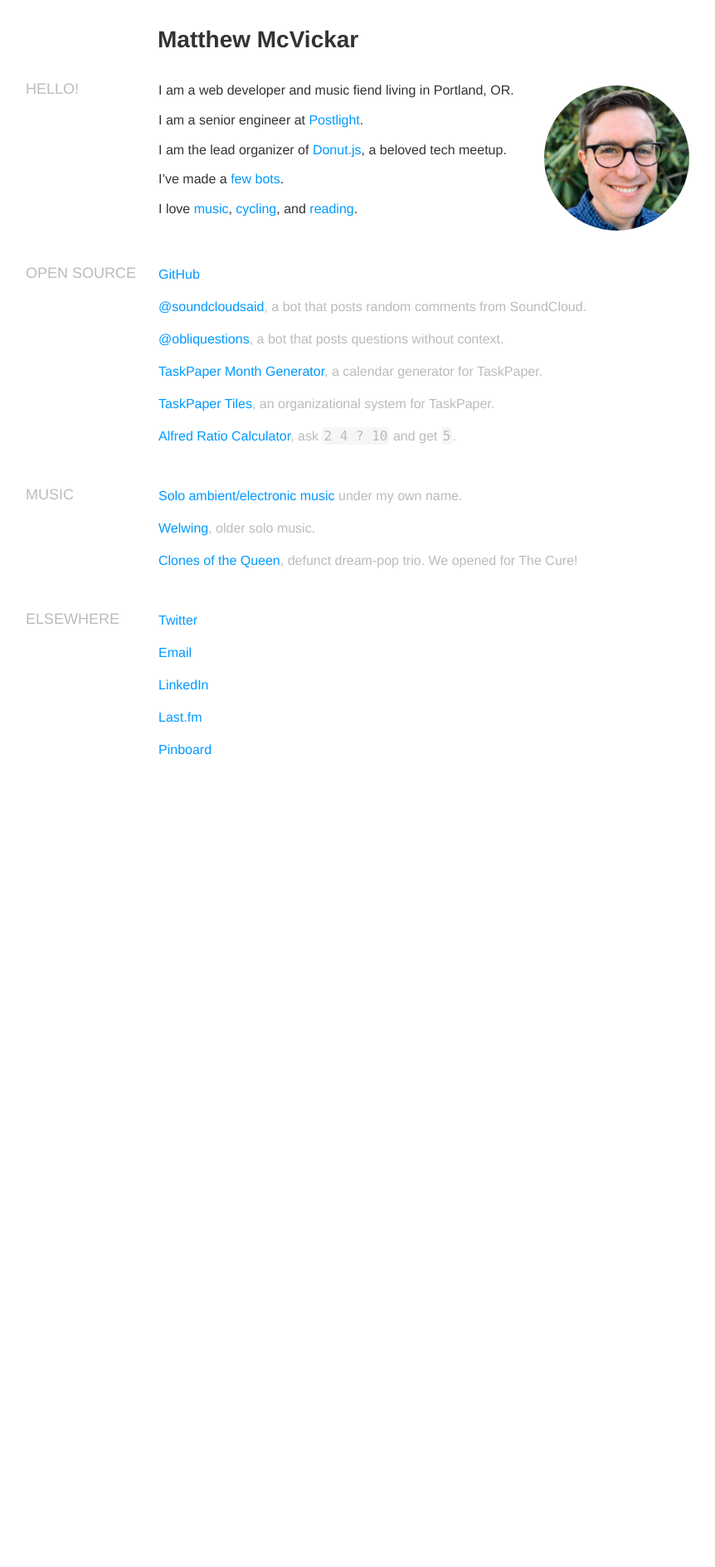
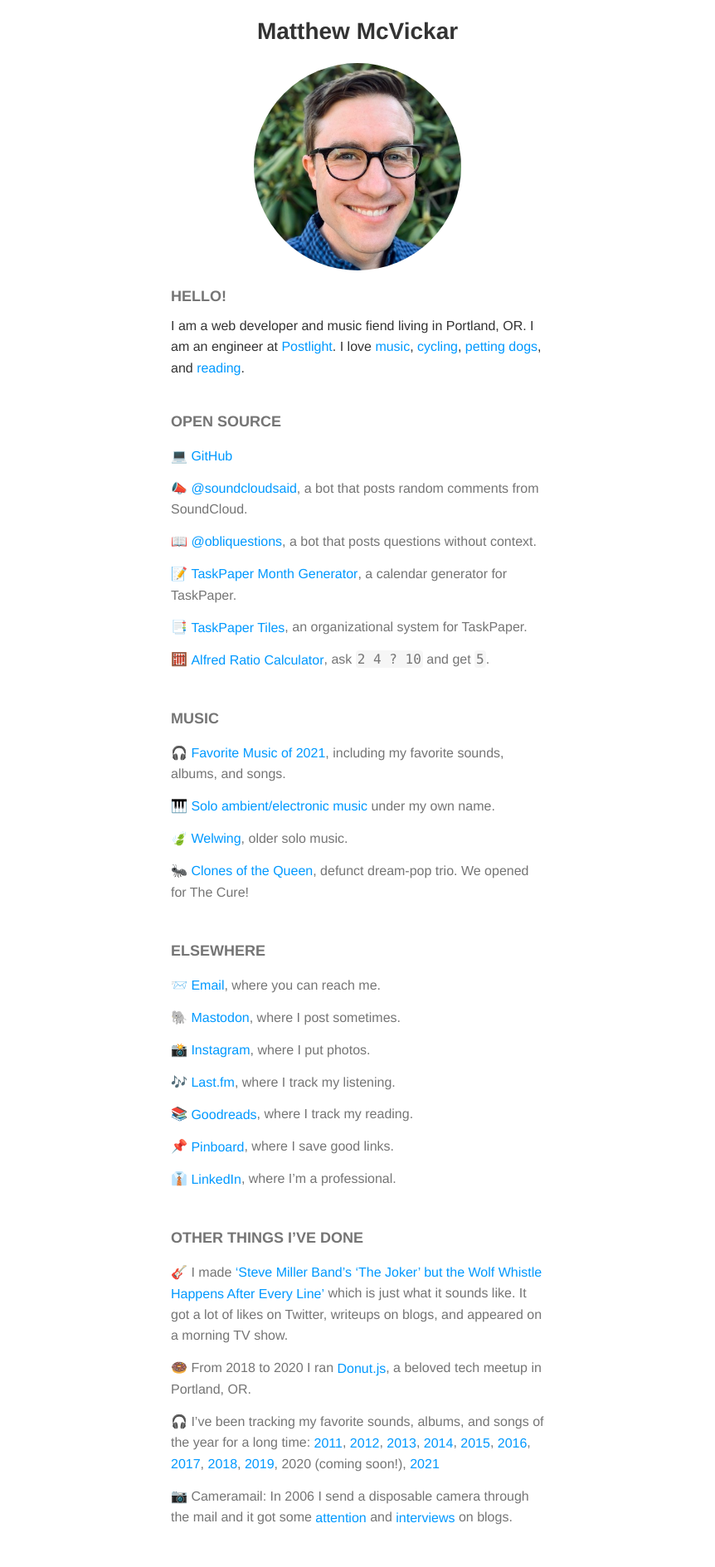
Before and after one commit to matthewmcvickar/matthewmcvickar.com, a PHP site: page / in a window 1280 px wide. Shown: the whole page at 83% size, without its empty margins (209-1071 px from the left). Before the commit the page ends 910 px from the top, so only its background shows below. Run offline with PHP 8.4, Linux system fonts and the light colour scheme.

Commit message:
simplify layout; update content

```diff
--- a/_src/css/components/_base.scss
+++ b/_src/css/components/_base.scss
@@ -1,6 +1,24 @@
 * {
   position: relative;
   box-sizing: border-box;
+}
+
+/* Additional reset. */
+h1,
+h2,
+h3,
+ol,
+ul,
+li,
+p {
+  list-style: none;
+  margin: 0;
+  padding: 0;
+}
+
+body {
+  -webkit-font-smoothing: auto;
+  -moz-osx-font-smoothing: auto;
 }
 
 ::selection {
@@ -29,8 +47,7 @@ a {
 
 .site-container {
   margin: 0 auto $line auto;
-  width: 800px;
-  max-width: 100%;
+  max-width: 450px;
 }
 
 h1,
@@ -52,13 +69,13 @@ h1 {
   font-size: 28px;
   font-weight: bold;
   text-align: center;
-  margin-top: $line*1.5;
+  margin-top: $line;
   margin-bottom: 0;
 }
 
 h2 {
-  color: $light;
-  font-size: 22px;
+  color: $gray;
+  font-size: 18px;
   margin: $line 0 $line/2;
   text-transform: uppercase;
 }
@@ -70,7 +87,7 @@ h3 {
 }
 
 h4 {
-  color: $medium;
+  color: $gray;
   font-size: 16px;
   margin: $line/2 0;
   text-transform: uppercase;
@@ -98,7 +115,7 @@ li {
 }
 
 .site-content {
-  margin-top: $line*1.5;
+  margin-top: $line;
 }
 
 section {
@@ -108,27 +125,3 @@ section {
 .page > section {
   margin-bottom: $line*2;
 }
-
-@media (min-width: $screen-md) {
-  h1 {
-    text-align: left;
-    margin-left: $indent - 1px;
-  }
-
-  .page > section {
-    display: flex;
-
-    & h2 {
-      flex: 1;
-      max-width: $indent;
-
-      font-size: 18px;
-      margin: 0;
-    }
-
-    & h2 + div,
-    & h2 + ul {
-      flex: 1;
-    }
-  }
-}
--- a/_src/css/components/_home.scss
+++ b/_src/css/components/_home.scss
@@ -1,16 +1,20 @@
 .page-home {
 
-  & .intro {
-    & img {
-      display: block;
-      margin: 0 auto $line auto;
-      max-width: 100%;
-    }
+  & .portrait {
+    display: block;
+    margin: 0 auto $line auto;
+    max-width: 250px;
+    border-radius: 50%;
+    overflow: hidden;
+  }
 
-    @media (max-width: $screen-xs-max) {
-      & h2 {
-        display: none;
-      }
+  & h2 {
+    font-weight: bold;
+  }
+
+  @media (max-width: $screen-xs-max) {
+    & .intro h2 {
+      display: none;
     }
   }
 
@@ -46,24 +50,27 @@
 
     & ul {
       list-style: none;
-      margin: -$link-padding 0 0 0;
       padding: 0;
     }
 
     & li {
-      color: $light;
+      color: $gray;
       padding: $link-padding 0;
-      text-indent: -$link-padding;
+      // text-indent: -$link-padding;
 
       & a {
-        padding: $link-padding 0 $link-padding $link-padding;
+        padding: $link-padding 0;
       }
 
       & code {
-        background: $lighter;
+        background: $light-gray;
         border-radius: $curve;
         padding: 1px 2px;
       }
+    }
+
+    & a {
+      font-weight: 500;
     }
   }
 
--- a/_src/css/components/_variables.scss
+++ b/_src/css/components/_variables.scss
@@ -4,12 +4,11 @@ $screen-sm: 500px;
 $screen-md: 740px;
 
 /* Colors. */
-$blue:      #09F;
-$dark-blue: #007aCC;
-$dark:      #333;
-$medium:    #999;
-$light:     #BBB;
-$lighter:   #F6F6F6;
+$blue:       #09F;
+$dark-blue:  #007aCC;
+$dark:       #333;
+$gray:       #757575;
+$light-gray: #F6F6F6;
 
 /* Dimensions. */
 $line:    20px;
--- a/_src/css/style.scss
+++ b/_src/css/style.scss
@@ -1,4 +1,4 @@
-@import "normalize.css/normalize";
+@import "components/modern-normalize";
 @import "components/variables";
 @import "components/base";
 @import "components/header";
--- a/index.html
+++ b/index.html
@@ -8,7 +8,7 @@
 
   <title>Matthew McVickar</title>
 
-  <link rel="stylesheet" href="/css/style.css?version=20210608155516">
+  <link rel="stylesheet" href="css/style.css?version=20230115142532">
 
   <link rel="apple-touch-icon" sizes="180x180" href="/apple-touch-icon.png">
   <link rel="icon" type="image/png" sizes="32x32" href="/favicon-32x32.png">
@@ -27,60 +27,67 @@
 
       <div class="page page-home">
 
+        <img class="portrait" src="img/matthewmcvickar.jpg" title="Me, Matthew McVickar" alt="photograph of a person in a blue checkered shirt and glasses smiling in front of a blurry background of a green bush">
+
         <section class="intro">
           <h2>Hello!</h2>
-
-          <div>
-            <img src="/img/matthewmcvickar.jpg" title="Me, Matthew McVickar"
-            alt="photograph of a person in a blue checkered shirt and glasses smiling in
-            front of a blurry background of a green bush">
-            <p>I am a web developer and music fiend living in Portland, OR.</p>
-            <p>I am a senior engineer at <a href="https://postlight.com">Postlight</a>.</p>
-            <p>I am the lead organizer of <a
-              href="https://donutjs.club">Donut.js</a>, a beloved tech meetup.</p>
-            <p>I&rsquo;ve made a <a
-            href="https://twitter.com/soundcloudsaid/">few</a> <a
-            href="https://twitter.com/obliquestions/">bots</a>.</p>
-            <p>I love <a href="https://last.fm/user/MatthewMcVickar/">music</a>,
-            <a
-            href="https://www.instagram.com/stories/highlights/17844559364105642/">cycling</a>,
-            and <a
-            href="https://www.goodreads.com/user/show/3519627-matthew">reading</a>.</p>
-          </div>
+          <p>I am a web developer and music fiend living in Portland, OR. I am an engineer at <a href="https://postlight.com">Postlight</a>. I love <a href="https://last.fm/user/MatthewMcVickar/">music</a>, <a href="https://www.instagram.com/stories/highlights/17844559364105642/">cycling</a>, <a href="https://www.instagram.com/p/CEqeCUxDSXhpAhtU7fh6LlLNKQX9hvBeeea_2Q0/">petting dogs</a>, and <a href="https://www.goodreads.com/user/show/3519627-matthew">reading</a>.</p>
         </section>
 
         <section class="links">
           <h2>Open Source</h2>
           <ul>
-            <li><a rel="me" href="https://github.com/matthewmcvickar/">GitHub</a></li>
-            <li><a rel="me" href="https://twitter.com/soundcloudsaid/">@soundcloudsaid</a>, a bot that posts random comments from SoundCloud.</li>
-            <li><a rel="me" href="https://twitter.com/obliquestions/">@obliquestions</a>, a bot that posts questions without context.</li>
-            <li><a rel="me" href="https://matthewmcvickar.github.io/taskpaper-month-generator/">TaskPaper Month Generator</a>, a calendar generator for TaskPaper.</li>
-            <li><a rel="me" href="https://github.com/matthewmcvickar/taskpaper-tiles/">TaskPaper Tiles</a>, an organizational system for TaskPaper.</li>
-            <li><a rel="me" href="https://github.com/matthewmcvickar/alfred-ratio-calculator/">Alfred Ratio Calculator</a>, ask <code>2 4 ? 10</code> and get <code>5</code>.</li>
+            <li>💻 <a rel="me" href="https://github.com/matthewmcvickar/">GitHub</a></li>
+            <li>📣 <a rel="me" href="https://botsin.space/@soundcloudsaid/">@soundcloudsaid</a>, a bot that posts random comments from SoundCloud.</li>
+            <li>📖 <a rel="me" href="https://botsin.space/@obliquestions">@obliquestions</a>, a bot that posts questions without context.</li>
+            <li>📝 <a rel="me" href="https://matthewmcvickar.github.io/taskpaper-month-generator/">TaskPaper Month Generator</a>, a calendar generator for TaskPaper.</li>
+            <li>📑 <a rel="me" href="https://github.com/matthewmcvickar/taskpaper-tiles/">TaskPaper Tiles</a>, an organizational system for TaskPaper.</li>
+            <li>🧮 <a rel="me" href="https://github.com/matthewmcvickar/alfred-ratio-calculator/">Alfred Ratio Calculator</a>, ask <code>2 4 ? 10</code> and get <code>5</code>.</li>
           </ul>
         </section>
 
         <section class="links">
           <h2>Music</h2>
           <ul>
-            <li><a rel="me"
-            href="https://soundcloud.com/matthewmcvickar/sets/original-music"
-            rel="me">Solo ambient/electronic music</a> under my own name.</li>
-            <li><a rel="me" href="https://welwing.com/" rel="me">Welwing</a>, older solo music.</li>
-            <li><a rel="me" href="https://clonesofthequeen.com/" rel="me">Clones of the Queen</a>, defunct dream-pop trio. We opened for The Cure!</li>
+            <li>🎧 <a href="./music-2021/">Favorite Music of 2021</a>, including my favorite sounds, albums, and songs.</li>
+            <li>🎹 <a rel="me" href="https://soundcloud.com/matthewmcvickar/sets/original-music" rel="me">Solo ambient/electronic music</a> under my own name.</li>
+            <li>🍃 <a rel="me" href="https://welwing.com/" rel="me">Welwing</a>, older solo music.</li>
+            <li>🐜 <a rel="me" href="https://clonesofthequeen.com/" rel="me">Clones of the Queen</a>, defunct dream-pop trio. We opened for The Cure!</li>
           </ul>
         </section>
 
         <section class="links">
           <h2>Elsewhere</h2>
           <ul>
-            <!-- <li><a rel="me" href="https://mastodon.social/@matthewmcvickar">Mastodon</a></li> -->
-            <li><a rel="me" href="https://twitter.com/matthewmcvickar/">Twitter</a></li>
-            <li><a rel="me" href="mailto:matthew@matthewmcvickar.com">Email</a></li>
-            <li><a rel="me" href="https://linkedin.com/in/matthewmcvickar/">LinkedIn</a></li>
-            <li><a rel="me" href="https://last.fm/user/MatthewMcVickar/">Last.fm</a></li>
-            <li><a rel="me" href="https://pinboard.in/u:matthewmcvickar/">Pinboard</a></li>
+            <li>📨 <a rel="me" href="mailto:matthew@matthewmcvickar.com">Email</a>, where you can reach me.</li>
+            <li>🐘 <a rel="me" href="https://mastodon.social/@matthewmcvickar">Mastodon</a>, where I post sometimes.</li>
+            <li>📸 <a rel="me" href="https://www.instagram.com/matthewmcvickar/">Instagram</a>, where I put photos.</li>
+            <li>🎶 <a rel="me" href="https://last.fm/user/MatthewMcVickar/">Last.fm</a>, where I track my listening.</li>
+            <li>📚 <a rel="me" href="https://goodreads.com/matthewmcvickar">Goodreads</a>, where I track my reading.</li>
+            <li>📌 <a rel="me" href="https://pinboard.in/u:matthewmcvickar/">Pinboard</a>, where I save good links.</li>
+            <li>👔 <a rel="me" href="https://linkedin.com/in/matthewmcvickar/">LinkedIn</a>, where I&rsquo;m a professional.</li>
+          </ul>
+        </section>
+
+        <section class="links">
+          <h2>Other Things I&rsquo;ve Done</h2>
+          <ul>
+            <li>🎸 I made <a href="https://vimeo.com/789513598">&lsquo;Steve Miller Band&rsquo;s &lsquo;The Joker&rsquo; but the Wolf Whistle Happens After Every Line&rsquo;</a> which is just what it sounds like. It got a lot of likes on Twitter, writeups on blogs, and appeared on a morning TV show.</li>
+            <li>🍩 From 2018 to 2020 I ran <a href="https://donutjs.club">Donut.js</a>, a beloved tech meetup in Portland, OR.</li>
+            <li>🎧 I&rsquo;ve been tracking my favorite sounds, albums, and songs of the year for a long time:
+              <a href="https://matthewmcvickar.tumblr.com/post/14941264323/2011-sounds">2011</a>,
+              <a href="https://matthewmcvickar.tumblr.com/post/44781803792/sounds-2012">2012</a>,
+              <a href="https://matthewmcvickar.tumblr.com/post/71795945660/2013-sounds">2013</a>,
+              <a href="https://matthewmcvickar.tumblr.com/post/107247878347/2014-sounds">2014</a>,
+              <a href="https://matthewmcvickar.tumblr.com/post/136274146527/2015-sounds">2015</a>,
+              <a href="https://matthewmcvickar.tumblr.com/post/155634757692/2016-sounds">2016</a>,
+              <a href="https://matthewmcvickar.tumblr.com/post/169625360452/2017-sounds">2017</a>,
+              <a href="https://matthewmcvickar.tumblr.com/post/181984287667/favorite-sounds-2018">2018</a>,
+              <a href="https://matthewmcvickar.tumblr.com/post/189962567337/my-favorite-sounds-of-2019">2019</a>,
+              2020 (coming soon!),
+              <a href="./music-2021">2021</a>
+            </li>
+            <li>📷 Cameramail: In 2006 I send a disposable camera through the mail and it got some <a href="https://www.businessinsider.com/cameramail-2011-6">attention</a> and <a href="https://www.thestar.com/news/world/2011/06/27/smile_youre_on_camera_mail_a_cameras_journey_across_america.html">interviews</a> on blogs.</li>
           </ul>
         </section>
 
```
Also changed, not shown: _src/css/components/_modern-normalize.css (added, +298 -0 lines), css/style.css (+1 -1 lines).
